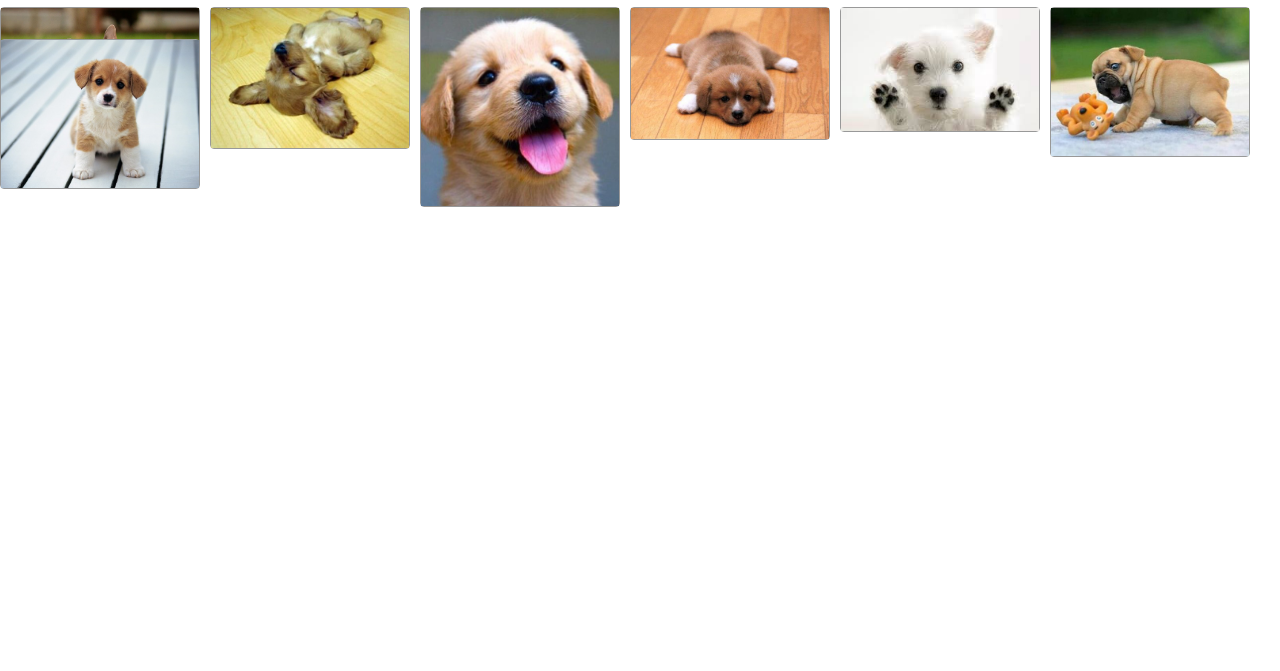
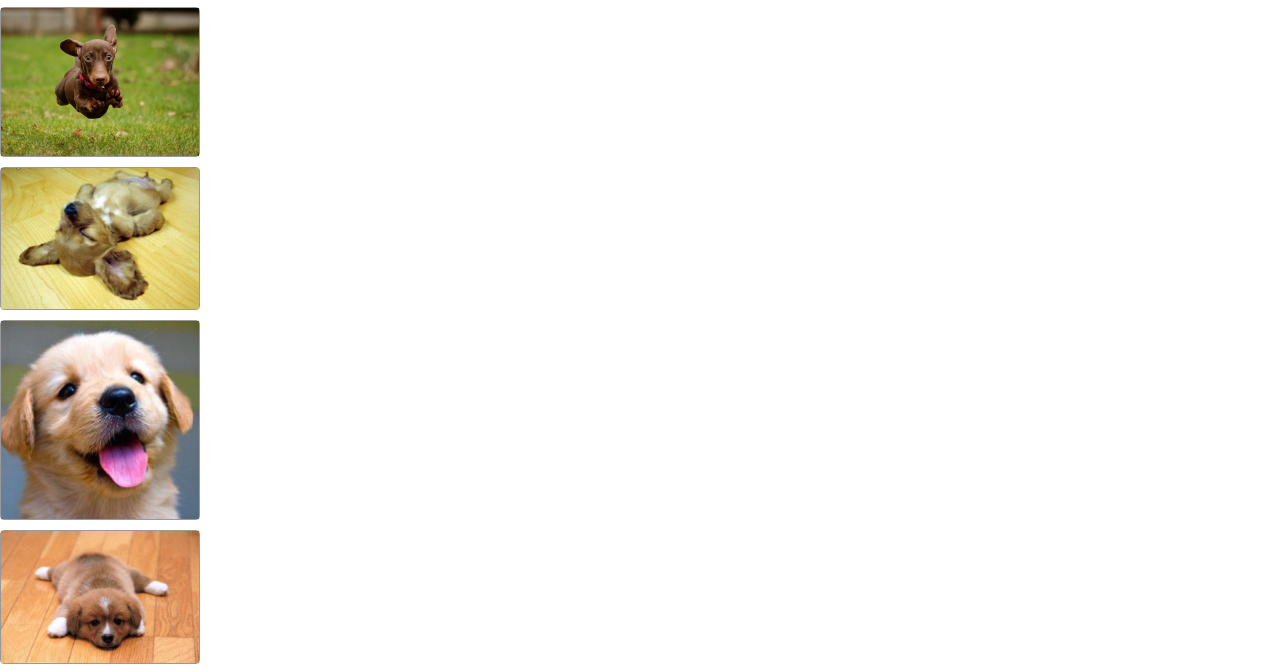
Before and after one commit to Kryptikko/jquery-ajax-tut, a website: page index.html in a window 1280 px wide. Shown: the part 63-734 px from the top of the page. Drawn offline with Linux system fonts and the light colour scheme.

Commit message:
more simplified

```diff
--- a/index.html
+++ b/index.html
@@ -19,6 +19,7 @@
 		}
 
 		.image-grid-item {
+			position: relative;
 			cursor: pointer;
 			width: 200px;
 			margin-bottom: 10px;
--- a/puppies.js
+++ b/puppies.js
@@ -1,8 +1,5 @@
 $(document).ready(function(){
-	$.ajax({
-		url: 'puppies.json',
-		dataType: 'json',
-		complete: function (data) {
+	var onRecievedPuppies = function (data) {
 		//mojesh da vidish samo w consolata na dev tools (F12 na chrome)
 		console.log('Puppies have been loaded!');
 		data.responseJSON.forEach(function(item){
@@ -30,16 +27,22 @@ $(document).ready(function(){
 					console.log(name + ' says: "' + bark + '"')
 				});
 		});
+	}
 
-			//narejda kartnikite, mojesh da go mahnesh za da se zarejdat 1 pod druga
-			$("#image-grid").masonry({
-				itemSelector: '.image-grid-item',
-				gutter: 10,//margin between images
-				columnWidth: 200
+	var onNotRecievedPuppies = function (error) {
+		// slu4ila se e nqkakwa greshka
+	}
+
+
+	//prashta GET zaqwka
+	//identi4no s towa w browsera da otworish http://localhost/puppies.json
+	$.ajax({
+		url: 'puppies.json',
+		dataType: 'json',
+		//kogato poluchish informaciqta ot zaqwkata onRecievedPuppies shte q izpolzwa
+		complete: onRecievedPuppies,
+		//ako ne polu4ish informciq ot zaqwkata
+		failure: onNotRecievedPuppies
 	});
-		},
-		failure: function (error) {
-			notie.error('no puppies');
-		}
+
 });
-});
```
Lines whose indentation alone changed are shown as unchanged.
